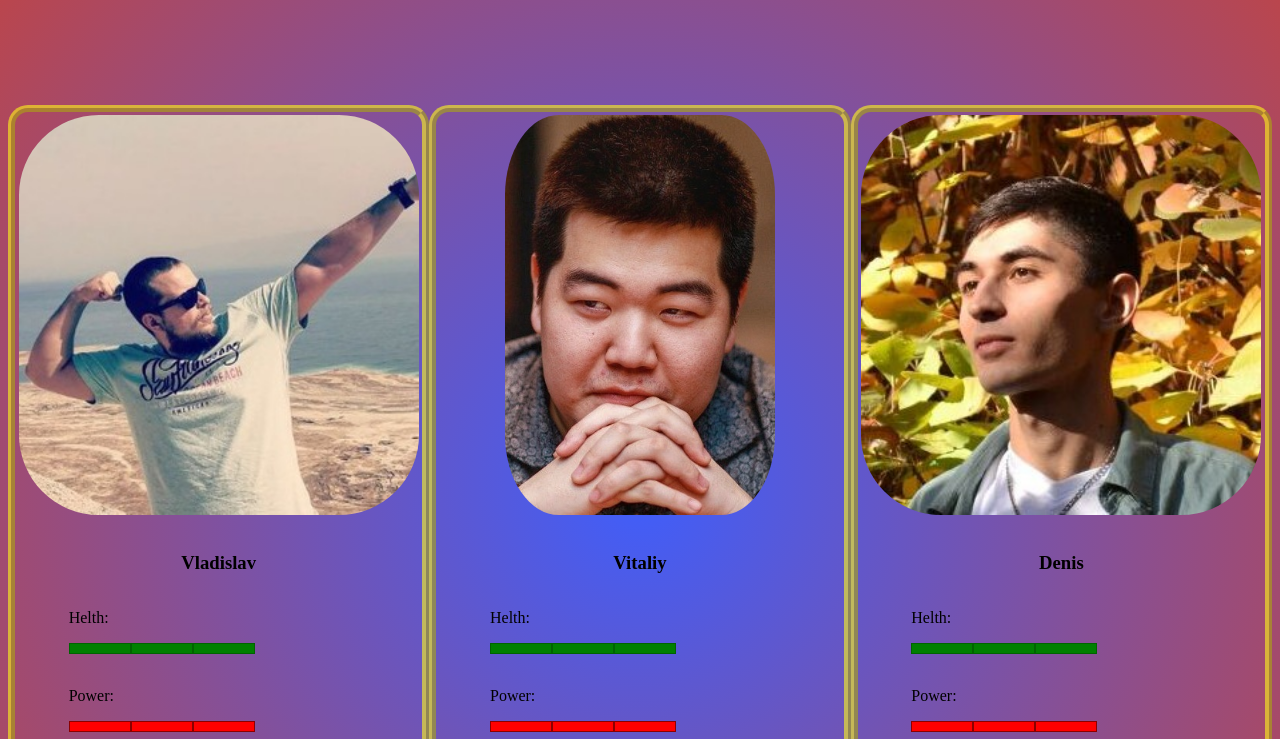
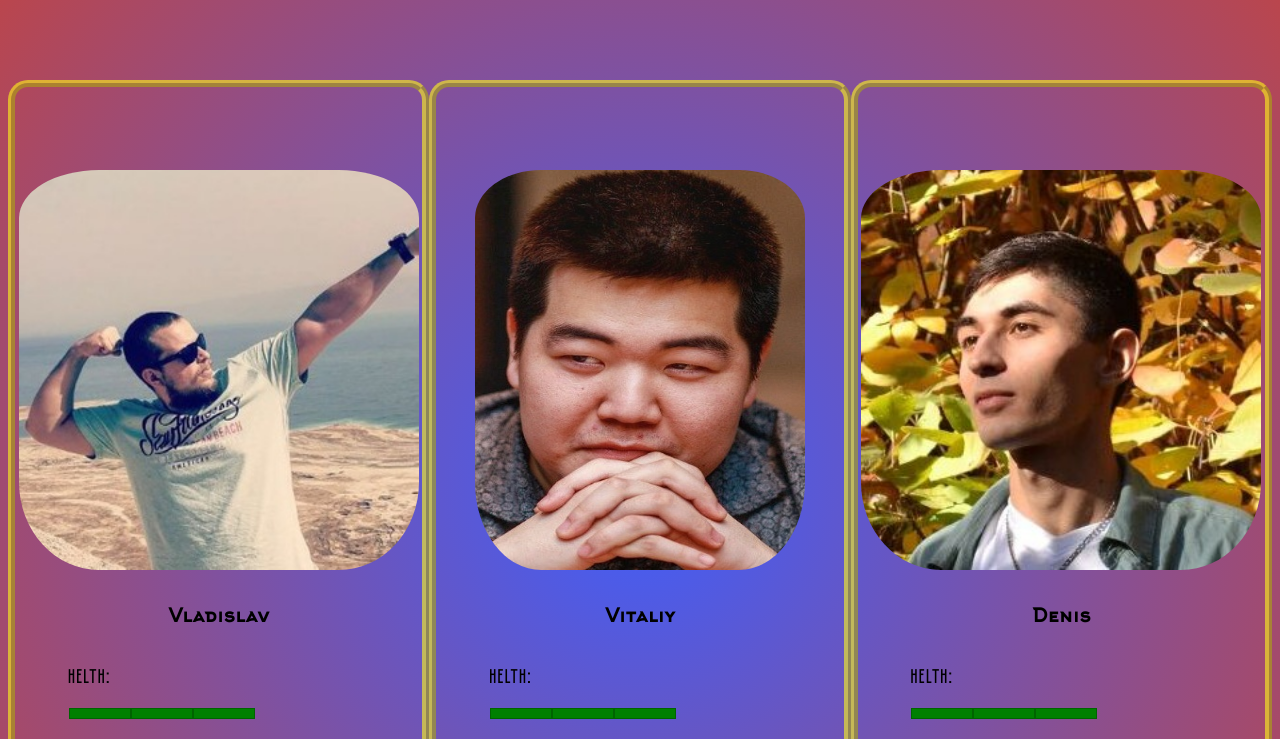
Before and after one commit to Odinsky33/div_train, a plain HTML site: page index.html in a window 1280 px wide. Shown: the part 61-800 px from the top of the page. Drawn offline with Linux system fonts and the light colour scheme.

Commit message:
firstCommit

```diff
--- a/main.css
+++ b/main.css
@@ -42,27 +42,27 @@ body {
 #first {
   /* display: flex; */
   width: 500px;
-  height: 850px;
+  height: 900px;
   border: 2mm ridge rgba(255, 251, 24, 0.6);
   border-radius: 20px;
 }
 
 #second {
   width: 500px;
-  height: 850px;
+  height: 900px;
   border: 2mm ridge rgba(255, 251, 24, 0.6);
   border-radius: 20px;
 }
 
 #third {
   width: 500px;
-  height: 850px;
+  height: 900px;
   border: 2mm ridge rgba(255, 251, 24, 0.6);
   border-radius: 20px;
 }
 
 .wraper {
-  height: 700px;
+  height: 850px;
   display: flex;
   align-items: center;
   justify-content: center;
@@ -70,13 +70,29 @@ body {
 }
 
 img {
+  padding-top: 40px;
   border-radius: 20%;
   width: 400px;
   height: 400px;
 }
+
+a{
+  text-align: center;
+  color: initial;
+}
+
+button-select{
+  position: absolute;
+  margin-bottom: 0px;
+  /* padding-top: 100px; */
+  height: 30px;
+  width: 60px;
+  /* padding: 30px; */
+}
+
  #Vitaliy{
   border-radius: 20%;
-  width: auto;
+  width: 330px;
   height: 400px;
  }
 /* Hover */
@@ -135,3 +151,19 @@ div.main{
   border: 1px solid darkgoldenrod;
   background-color: yellow;
 }
+/* fonts  */
+@font-face {
+  font-family: arkhip;
+  src: url(./assets/fonts/arkhip_font.ttf);
+}
+@font-face {
+  font-family: pobeda-bold;
+  src: url(./assets/fonts/pobeda-bold.ttf);
+}
+p{
+  font-family: pobeda-bold;
+  font-size: 20px;
+}
+h3{
+  font-family: arkhip;
+}
```
Also changed, not shown: assets/fonts/arkhip_font.ttf (added), assets/fonts/pobeda-bold.ttf (added), index.html (indentation only).
